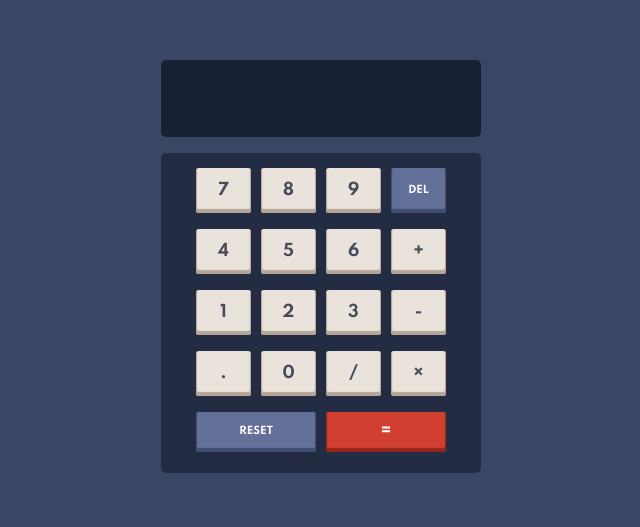
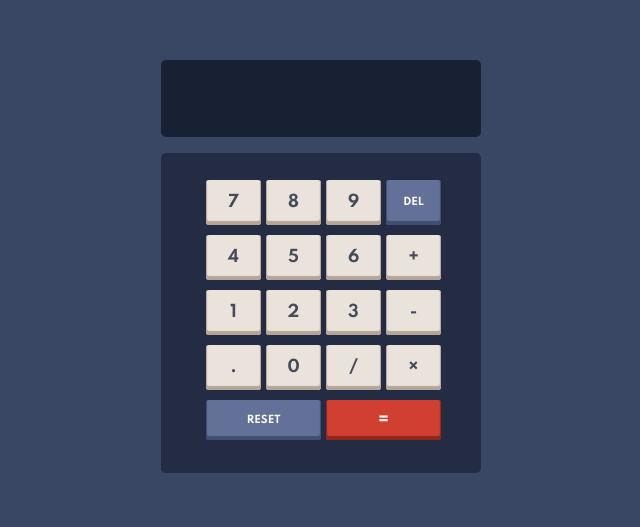
Before and after one commit to Margo1212/calculator-app, a website: page index.html in a window 1280 px wide. Shown: the part 116-643 px from the top of the page, without its empty margins (319-959 px from the left). Drawn offline with Linux system fonts and the light colour scheme.

Commit message:
Changing styles of buttons

```diff
--- a/index.html
+++ b/index.html
@@ -14,29 +14,30 @@
 <body>
 
   <div class="container">
-    <div class="container__desktop">
+    <div class="desktop">
       <div class="previous_number"></div>
       <div class="current_number"></div>
     </div>
-    <div class="container__buttonbox">
-      <button class="container__buttonbox__button num">7</button>
-      <button class="container__buttonbox__button num">8</button>
-      <button class="container__buttonbox__button num">9</button>
-      <button class="container__buttonbox__button btn-del">del</button>
-      <button class="container__buttonbox__button num">4</button>
-      <button class="container__buttonbox__button num">5</button>
-      <button class="container__buttonbox__button num">6</button>
-      <button class="container__buttonbox__button operator">+</button>
-      <button class="container__buttonbox__button num">1</button>
-      <button class="container__buttonbox__button num">2</button>
-      <button class="container__buttonbox__button num">3</button>
-      <button class="container__buttonbox__button operator">-</button>
-      <button class="container__buttonbox__button num">.</button>
-      <button class="container__buttonbox__button num">0</button>
-      <button class="container__buttonbox__button operator">/</button>
-      <button class="container__buttonbox__button operator">×</button>
-      <button class="container__buttonbox__button btn-reset">reset</button>
-      <button class="container__buttonbox__button btn-result">=</button>
+
+    <div class="buttonbox">
+      <button class="button num">7</button>
+      <button class="button num">8</button>
+      <button class="button num">9</button>
+      <button class="button btn-del">del</button>
+      <button class="button num">4</button>
+      <button class="button num">5</button>
+      <button class="button num">6</button>
+      <button class="button operator">+</button>
+      <button class="button num">1</button>
+      <button class="button num">2</button>
+      <button class="button num">3</button>
+      <button class="button operator">-</button>
+      <button class="button num">.</button>
+      <button class="button num">0</button>
+      <button class="button operator">/</button>
+      <button class="button operator">×</button>
+      <button class="button btn-reset">reset</button>
+      <button class="button btn-result">=</button>
   </div>
 
 </body>
--- a/js/script.js
+++ b/js/script.js
@@ -32,7 +32,7 @@ const calculate = () => {
             action = previous - current
             break;
         case '/' :
-            if(currentOperation === 0) {
+            if(current === 0) {
                 resetResult()
                 return
             }
@@ -56,7 +56,7 @@ const chooseOperation = (operator) => {
         return
     }
     if (previousOperation !== '') {
-        const prev = numPrev.innerText
+        const previous = numPrev.innerText
         if(currentOperation.toString() === '0' && previous[previous.length -1] === '/') {
             resetResult()
             return
--- a/sass/main.scss
+++ b/sass/main.scss
@@ -15,7 +15,7 @@
             width: 20rem;
             height: 30rem;
 
-            &__desktop {
+            .desktop {
                 width: 20rem;
                 height: 4.8rem;
                 display: flex;
@@ -35,24 +35,28 @@
                 }
             }
 
-            &__buttonbox {
+            .buttonbox {
                 width: 20rem;
                 height: 20rem;
                 margin: 5px auto;
                 padding: 10px;
-                display: flex;
+                display: grid;
                 justify-content: center;
-                flex-wrap: wrap;
+                align-content: center;
+                grid-template-columns: repeat(4, 60px);
+                grid-template-rows: repeat(5, 55px);
                 background-color: hsl(223, 31%, 20%);
                 border-radius: 5px;
 
-                &__button {
+                .button {
                     width: 55px;
                     height: 45px;
                     margin: 5px;
                     background-color: hsl(30, 25%, 89%);
                     box-shadow: inset 0px -3px 1px 1px hsl(28, 16%, 65%);
                     border: none;
+                    cursor: pointer;
+                    outline: none;
                     border-radius: 3px;
                     font-family: 'Spartan', sans-serif;
                     font-size: 16px;
@@ -61,8 +65,9 @@
 
                 .btn-reset,
                 .btn-result{
-                    width: 7.5rem;
+                    width: 7.2rem;
                     height: 40px;
+                    grid-column: span 2;
                     margin: 5px;
                     border: none;
                     border-radius: 3px;
```
Also changed, not shown: css/style.css, images/calc.png, 2 other files.
